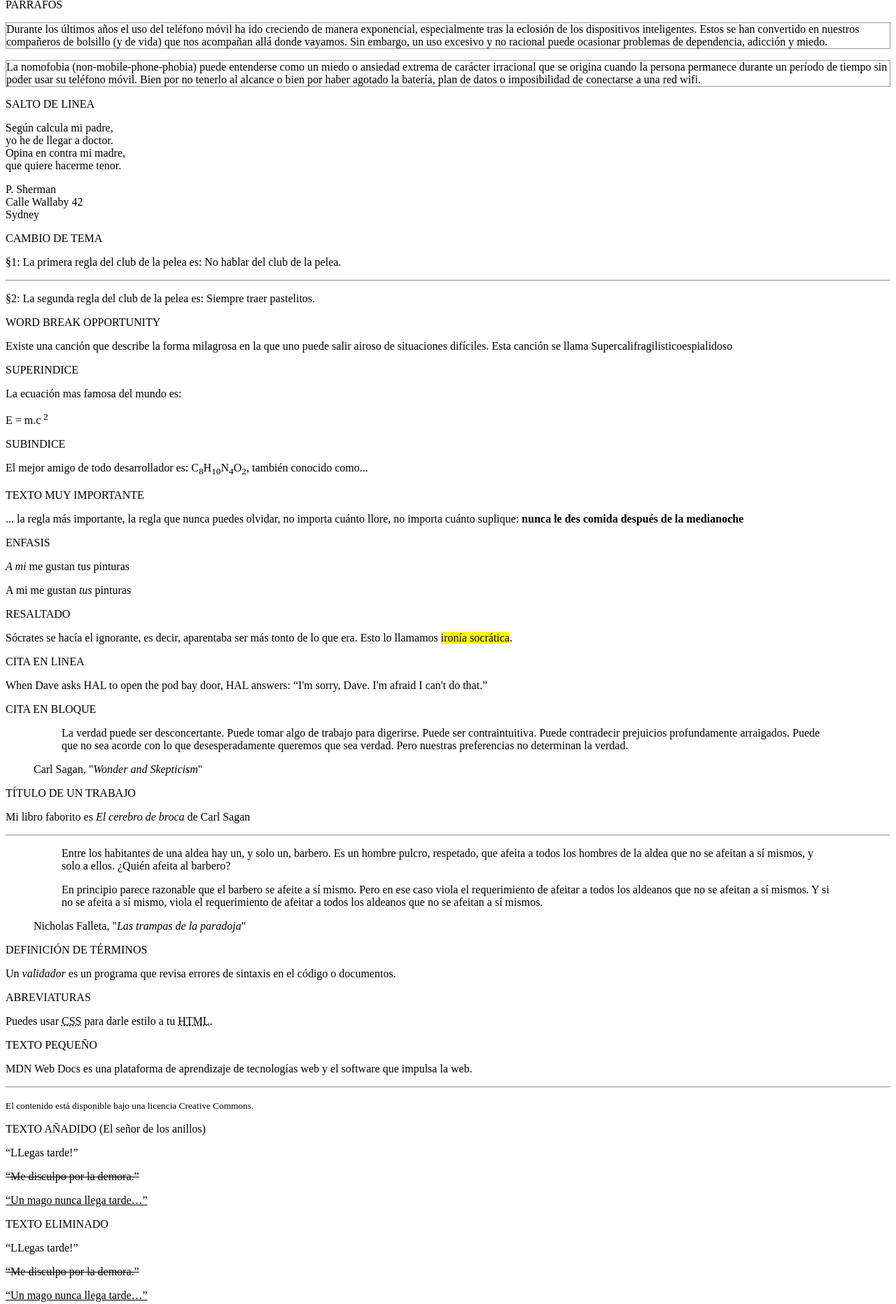
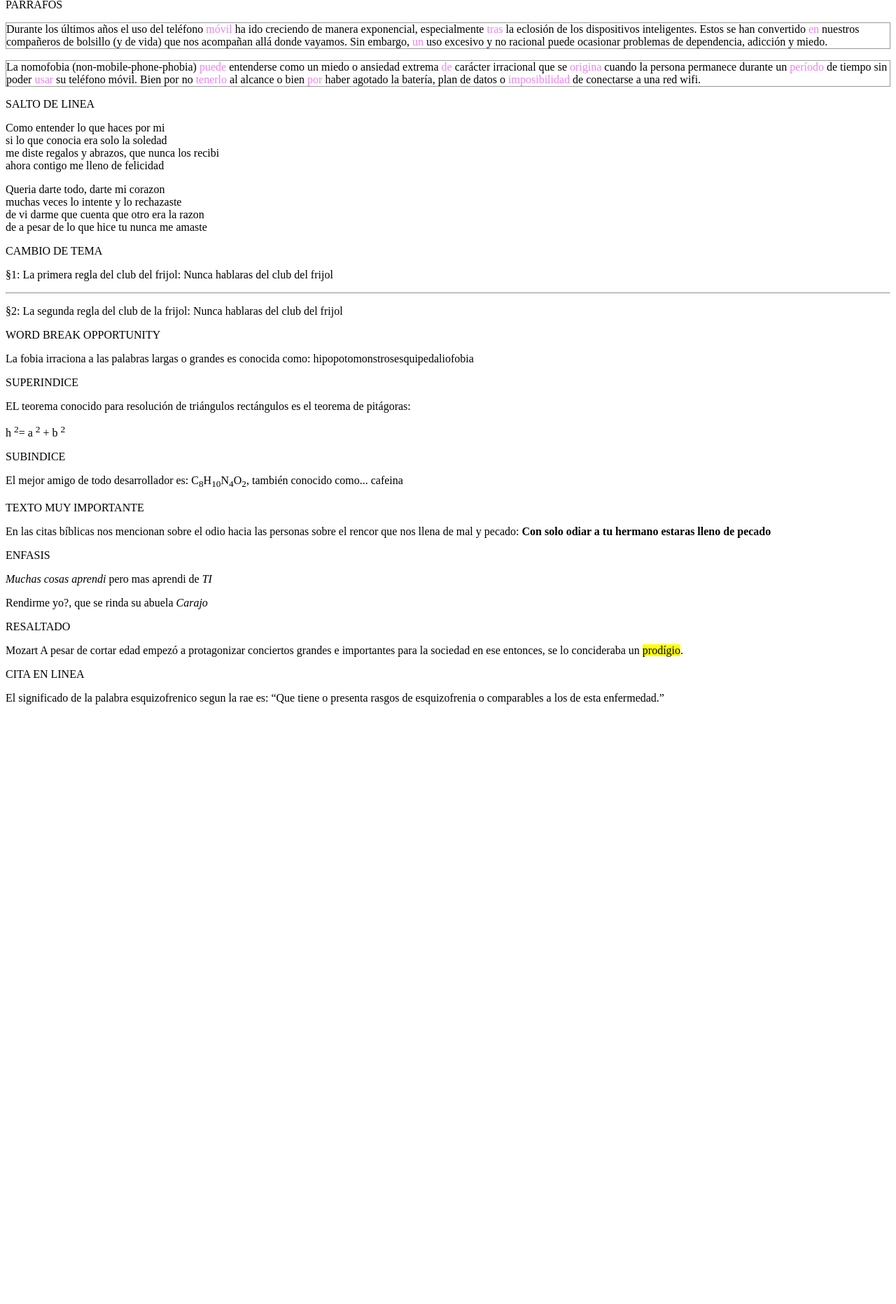
Before and after one commit to Macacofig/Pagina5, a plain HTML site: page index.html in a window 1280 px wide. Shown: the part 169-2033 px from the top of the page at 70% size. After the commit the page ends 1192 px from the top, so only its background shows below. Drawn offline with Linux system fonts and the light colour scheme.

Commit message:
Second Commit

```diff
--- a/index.html
+++ b/index.html
@@ -20,46 +20,47 @@
 
      PARRAFOS
      <div class="parrafos">
-        <p>Durante los últimos años el uso del teléfono móvil ha ido creciendo de manera exponencial, especialmente tras la eclosión de los dispositivos inteligentes. Estos se han convertido en nuestros compañeros de bolsillo (y de vida) que nos acompañan allá donde vayamos.
-        Sin embargo, un uso excesivo y no racional puede ocasionar problemas de dependencia, adicción y miedo.</p>
-        <p>La nomofobia (non-mobile-phone-phobia) puede entenderse como un miedo o ansiedad extrema de carácter irracional que se origina cuando la persona permanece durante un período de tiempo sin poder usar su teléfono móvil.
-        Bien por no tenerlo al alcance o bien por haber agotado la batería, plan de datos o imposibilidad de conectarse a una red wifi.</p>
+        <p>Durante los últimos años el uso del teléfono <span style="color: violet;">móvil</span> ha ido creciendo de manera exponencial, especialmente <span style="color: violet;">tras</span> la eclosión de los dispositivos inteligentes. Estos se han convertido <span style="color: violet;">en</span> nuestros compañeros de bolsillo (y de vida) que nos acompañan allá donde vayamos.
+        Sin embargo, <span style="color: violet;">un</span> uso excesivo y no racional puede <span style="color: violet;"></span>ocasionar problemas de dependencia, adicción y miedo.</p>
+        <p>La nomofobia (non-mobile-phone-phobia) <span style="color: violet;">puede</span> entenderse como un miedo o ansiedad extrema <span style="color: violet;">de</span> carácter irracional que se <span style="color: violet;">origina</span> cuando la persona permanece durante un <span style="color: violet;">período</span> de tiempo sin poder <span style="color: violet;">usar</span> su teléfono móvil.
+        Bien por no <span style="color: violet;">tenerlo</span> al alcance o bien <span style="color: violet;">por</span> haber agotado la batería, plan de datos o <span style="color: violet;">imposibilidad</span> de conectarse a una red wifi.</p>
     </div>
 
      SALTO DE LINEA
      <div class="salto-de-linea">
         <p>
-            Según calcula mi padre, <br>
-            yo he de llegar a doctor. <br>
-            Opina en contra mi madre, <br>
-            que quiere hacerme tenor. <br>
+            Como entender lo que haces por mi<br>
+            si lo que conocia era solo la soledad<br>
+            me diste regalos y abrazos, que nunca los recibi <br>
+            ahora contigo me lleno de felicidad<br>
         </p>
         <p>
-            P. Sherman<br>
-            Calle Wallaby 42<br>
-            Sydney
+            Queria darte todo, darte mi corazon<br>
+            muchas veces lo intente y lo rechazaste<br>
+            de vi darme que cuenta que otro era la razon<br>
+            de a pesar de lo que hice tu nunca me amaste
         </p>
     </div>
 
      CAMBIO DE TEMA
      <div class="cambio-de-tema">
-        <p>§1: La primera regla del club de la pelea es: No hablar del club de la pelea.</p>
+        <p>§1: La primera regla del club del frijol: Nunca hablaras del club del frijol</p>
         <hr>
-        <p>§2: La segunda regla del club de la pelea es: Siempre traer pastelitos.</p>
+        <p>§2: La segunda regla del club de la frijol:  Nunca hablaras del club del frijol</p>
     </div>
 
      WORD BREAK OPPORTUNITY
      <div class="wbo">
         <p>
-            Existe una canción que describe la forma milagrosa en la que uno puede salir airoso
-            de situaciones difíciles. Esta canción se llama Super<wbr>califragilisticoespialidoso
+            La fobia irraciona a las palabras largas o grandes es conocida como:
+            hipo<wbr>potomonstrosesquipedaliofobia
         </p>
     </div>
 
      SUPERINDICE
      <div class="superindice">
-        <p>La ecuación mas famosa del mundo es: </p>
-        <p>E = m.c <sup>2</sup></p>
+        <p>EL teorema conocido para resolución de triángulos rectángulos es el teorema de pitágoras: </p>
+        <p>h <sup>2</sup>= a <sup>2</sup> + b <sup>2</sup></p>
     </div>
 
      SUBINDICE
@@ -67,16 +68,16 @@
         <p>
             El mejor amigo de todo desarrollador es:
             C<sub>8</sub>H<sub>10</sub>N<sub>4</sub>O<sub>2</sub>,
-            también conocido como...
+            también conocido como... cafeina
         </p>
     </div>
 
      TEXTO MUY IMPORTANTE
      <div class="texto-muy-importante">
         <p>
-            ... la regla más importante, la regla que nunca puedes olvidar,
-            no importa cuánto llore, no importa cuánto suplique:
-           <strong><strong>nunca le des comida después de la medianoche </strong></strong>
+            En las citas bíblicas nos mencionan sobre el odio hacia las personas
+            sobre el rencor que nos llena de mal y pecado:
+           <strong>Con solo odiar a tu hermano estaras lleno de pecado </strong>
         </p>
     </div>
 
@@ -84,28 +85,28 @@
      ENFASIS
      <div class="enfasis">
         <p>
-            <em>A mi</em> me gustan tus pinturas
+            <em>Muchas cosas aprendi</em> pero mas aprendi de <em> TI</em>
         </p>
         <p>
-            A mi me gustan <em>tus</em> pinturas
+            Rendirme yo?, que se rinda su abuela <em>Carajo</em>
         </p>
     </div>
 
      RESALTADO
      <div class="resaltado">
         <p>
-            Sócrates
-            se hacía el ignorante, es decir, aparentaba ser más tonto de lo
-            que era. Esto lo llamamos <mark>ironía socrática</mark>.
+            Mozart
+            A pesar de cortar edad empezó a protagonizar conciertos grandes e importantes
+            para la sociedad en ese entonces, se lo concideraba un <mark>prodígio</mark>.
         </p>
     </div>
 
      CITA EN LINEA
      <div class="cita-en-linea">
-        <p>When Dave asks HAL to open the pod bay door, HAL answers: <q cite="https://www.imdb.com/title/tt0062622/quotes/qt0396921">I'm sorry, Dave. I'm afraid I can't do that.</q></p>
+        <p>El significado de la palabra esquizofrenico segun la rae es: <q cite="https://dle.rae.es/esquizofr%C3%A9nico">Que tiene o presenta rasgos de esquizofrenia o comparables a los de esta enfermedad.</q></p>
     </div>
 
-     CITA EN BLOQUE
+     <!-- CITA EN BLOQUE
      <figure>
         <blockquote cite="https://www.goodreads.com/quotes/117579-the-truth-may-be-puzzling-it-may-take-some-work">
             <p>
@@ -116,9 +117,9 @@
             </p>
         </blockquote>
         <figcaption>Carl Sagan, "<cite>Wonder and Skepticism</cite>"</figcaption>
-    </figure>
+    </figure>  -->
 
-     TÍTULO DE UN TRABAJO
+     <!-- TÍTULO DE UN TRABAJO
      <div class="titulo-de-trabajo">
         <p>Mi libro faborito es <cite>El cerebro de broca</cite> de Carl Sagan</p>
         <hr>
@@ -138,48 +139,46 @@
             </blockquote>
         <figcaption>Nicholas Falleta, "<cite>Las trampas de la paradoja</cite>"</figcaption>
         </figure>
-    </div>
+    </div>  -->
 
-     DEFINICIÓN DE TÉRMINOS
+     <!-- DEFINICIÓN DE TÉRMINOS
 
      <div class="definiciones">
         <p>
-            Un <dfn>validador</dfn> es un programa que revisa
-            errores de sintaxis en el código  o documentos.
+            Una <dfn>clase</dfn> es un tipo de dato que agrupa funciones y datos bajo un mismo nombre
         </p>
-    </div>
+    </div>  -->
 
-     ABREVIATURAS
+     <!-- ABREVIATURAS
      <div class="abreviaturas">
         <p>
-            Puedes usar <abbr title="Cascading Style Sheets">CSS</abbr>
-            para darle estilo a tu <abbr title="HyperText Markup Language">HTML</abbr>.
+            Para referirse en una carta a un señor se usa <abbr title="Cascading Style Sheets">Sr</abbr>
+            y para un doctor <abbr title="HyperText Markup Language">Doc</abbr>.
         </p>
-    </div>
+    </div>  -->
 
-     TEXTO PEQUEÑO
+     <!-- TEXTO PEQUEÑO
      <div class="texto">
-        <p>MDN Web Docs es una plataforma de aprendizaje de tecnologías web y el software
-            que impulsa la web.</p>
+        <p>Vebida refrescante a base de pulpa de frutas en un 100%</p>
         <hr>
-        <p><small>El contenido está disponible bajo una licencia Creative Commons.</small></p>
-    </div>
+        <p><small>Contiene azucares dañinos para la vida, y conservantes radioactivos</small></p>
+    </div>  -->
 
-     TEXTO AÑADIDO (El señor de los anillos)
+     <!-- TEXTO AÑADIDO (El señor de los anillos)
      <div class="texto-agregado">
         <p>“LLegas tarde!”</p>
         <del><p>“Me disculpo por la demora.”</p></del>
-        <ins cite="../howtobeawizard.html" datetime="2018-05"><p>“Un mago nunca llega tarde…”</p></ins>
-    </div>
+        <ins cite="../howtobeawizard.html" datetime="2018-05"><p>“Un mago jamas llega tarde Frodo Bolson, tampoco temprano, sino precisamente cuando es el momento”</p></ins>
+    </div>  -->
 
-     TEXTO ELIMINADO
+     <!-- TEXTO ELIMINADO
      <div class="texto-eliminado">
         <p>“LLegas tarde!”</p>
         <del><p>“Me disculpo por la demora.”</p></del>
-        <ins cite="../howtobeawizard.html" datetime="2018-05"><p>“Un mago nunca llega tarde…”</p></ins>
-    </div>
+        <ins cite="../howtobeawizard.html" datetime="2018-05"><p>“Un mago jamas llega tarde Frodo Bolson, tampoco temprano, sino precisamente cuando es el momento”</p></ins>
+    </div>  -->
 
-     TACHAR TEXTO
+     <!-- TACHAR TEXTO
      <div class="tachar-texto">
         <p><s>Habrá algunas entradas disponibles esta noche.</s></p>
         <p>¡AGOTADO!</p>
@@ -189,9 +188,9 @@
         <p>¡Compra nuestro té helado y limonada!</p>
         <p><s>Precio de venta recomendado: $3,99 por botella</s></p>
         <p><strong>¡Ahora a la venta por solo $2.99 la botella!</strong></p>
-    </div>
+    </div>  -->
 
-     CODIGO
+     <!-- CODIGO
      <div class="codigo">
         <p>El método <code>push()</code> agrega uno o más elementos al final de una matriz y devuelve la nueva longitud de la matriz.</p>
     </div>
@@ -205,9 +204,9 @@
                 end.
             </code>
         </pre>
-    </div>
+    </div>  -->
 
-     SALIDA DE COMPUTADORA
+     <!-- SALIDA DE COMPUTADORA
      <div class="salida-computadora">
         <p>Estaba tratando de iniciar mi computadora, pero recibí este divertido mensaje:</p>
         <p>
@@ -216,17 +215,17 @@
                 Presione F1 para continuar
             </samp>
         </p>
-    </div>
+    </div>  -->
 
-     ENTRADA DE USUARIO
+     <!-- ENTRADA DE USUARIO
      <div class="entrada-usuario">
         <p>
             Para copiar un texto, selecciónelo  y luego presione
             <kbd><kbd>Ctrl</kbd>+<kbd>F5</kbd></kbd>.
         </p>
-    </div>
+    </div>  -->
 
-     CONSERVAR FORMATO
+     <!-- CONSERVAR FORMATO
      <div class="conservar-formato">
         <pre>
             ___________________________
@@ -247,18 +246,18 @@
             color: red;
         }
         </pre>
-    </div>
+    </div>  -->
 
-     INFORMACION DE CONTACTO
+     <!-- INFORMACION DE CONTACTO
      <div class="contacto">
         <p>Contacte al autor de esta página:</p>
         <address>
             <a href="mailto:jim@rock.com">fbeltran@ucb.edu.bo</a><br>
             <a href="tel:+13115552368">(311) 555-2368</a>
         </address>
-    </div>
+    </div>  -->
 
-     CARACTERES ESPECIALES
+     <!-- CARACTERES ESPECIALES
     <div class="caracteres-especiales">
         <p>
             El elemento &lt;html&gt; representa la raíz de un documento HTML,
@@ -270,6 +269,6 @@
             &lt;p&gt;
                 Lorem ipsum dolor sit amet consectetur adipisicing elit.
             &lt;/p&gt;
-    </div>
+    </div> -->
 </body>
 </html>
```
